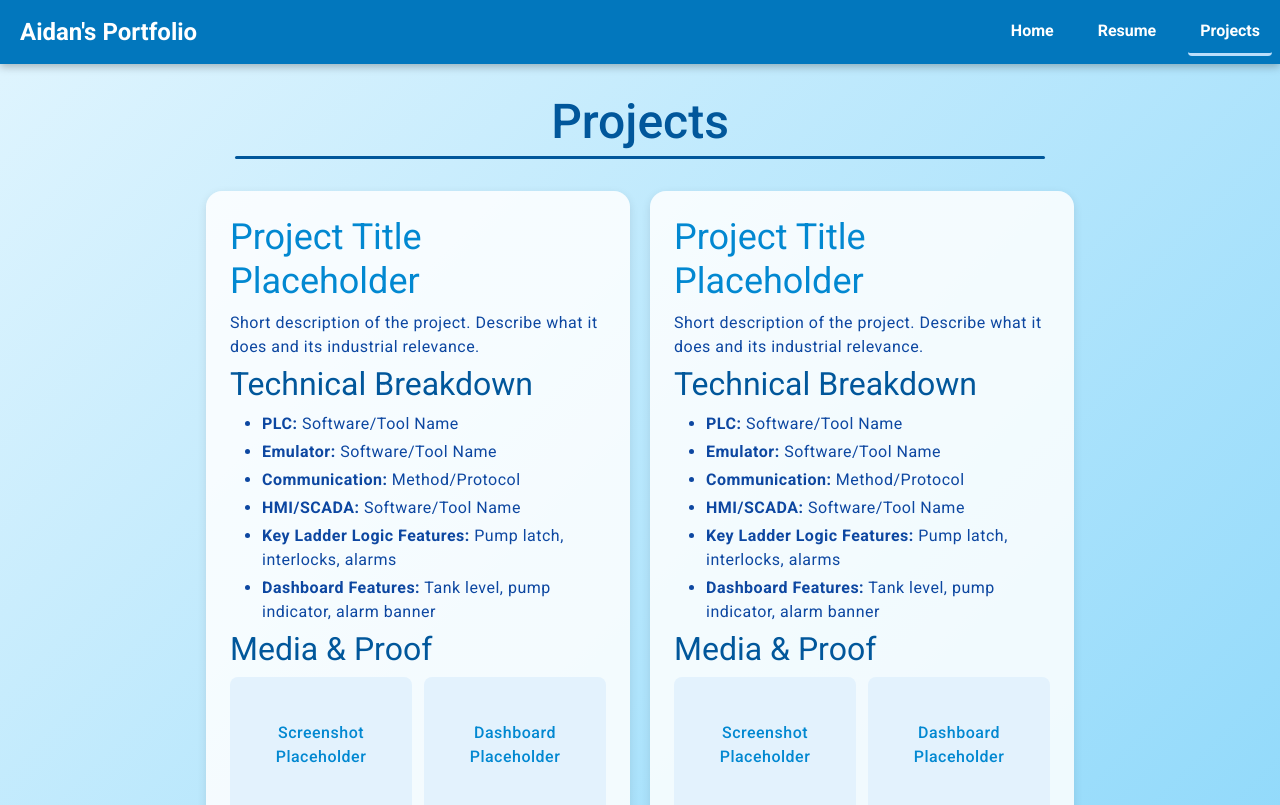
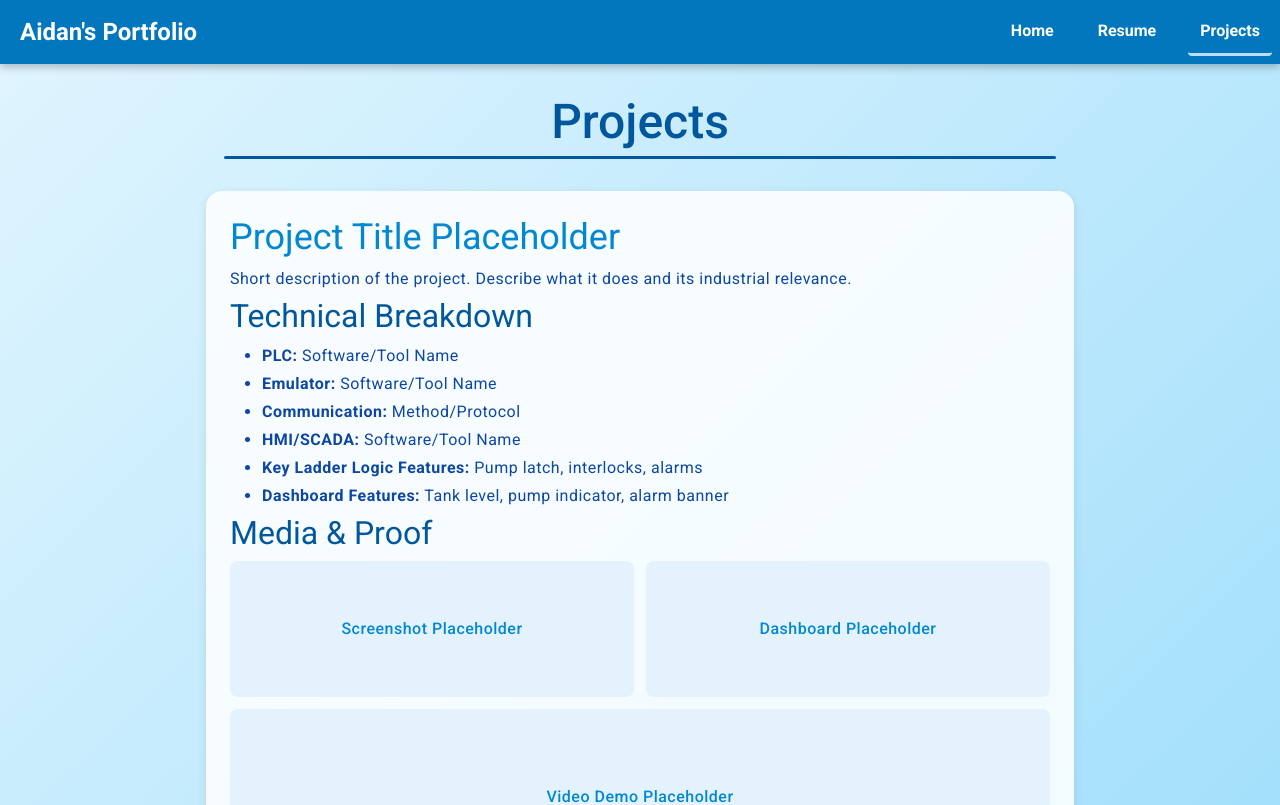
Before and after one commit to ashwom2017/aidan-portfolio, an Angular app in the folder frontend/: page /projects in a window 1280 px wide. Shown: the top 805 px of the page. Built offline with nearby package versions, Linux system fonts and the light colour scheme.

Commit message:
single row project card

```diff
--- a/frontend/src/app/projects/projects.component.css
+++ b/frontend/src/app/projects/projects.component.css
@@ -13,21 +13,20 @@
 h2::after {
   content: "";
   display: block;
-  width: 90%;
+  width: 92.5%;
   height: 3px;
   background: #01579b;          /* Darker accent */
   margin: 0.5rem auto 0 auto;   /* center under the heading */
   border-radius: 2px;
 }
 
-/* Projects Grid */
 .projects-grid {
   display: grid;
+  grid-template-columns: 1fr; /* always one card per row */
   gap: 20px;
-  grid-template-columns: repeat(auto-fit, minmax(280px, 1fr));
   margin: 0 auto;
-  max-width: 900px; /* constrain width to avoid touching edges */
-  padding: 0 1rem;  /* padding from screen edges */
+  max-width: 900px; /* keeps it from stretching too wide */
+  padding: 0 1rem;
 }
 
 /* Project Card */
```
